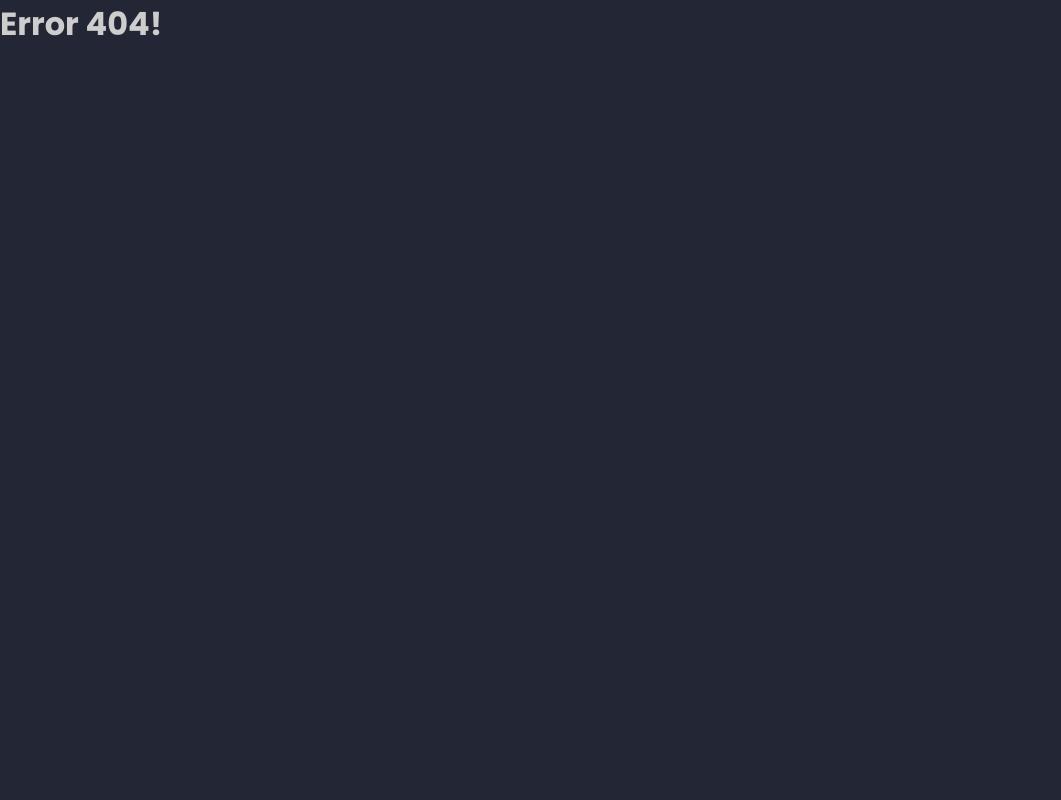
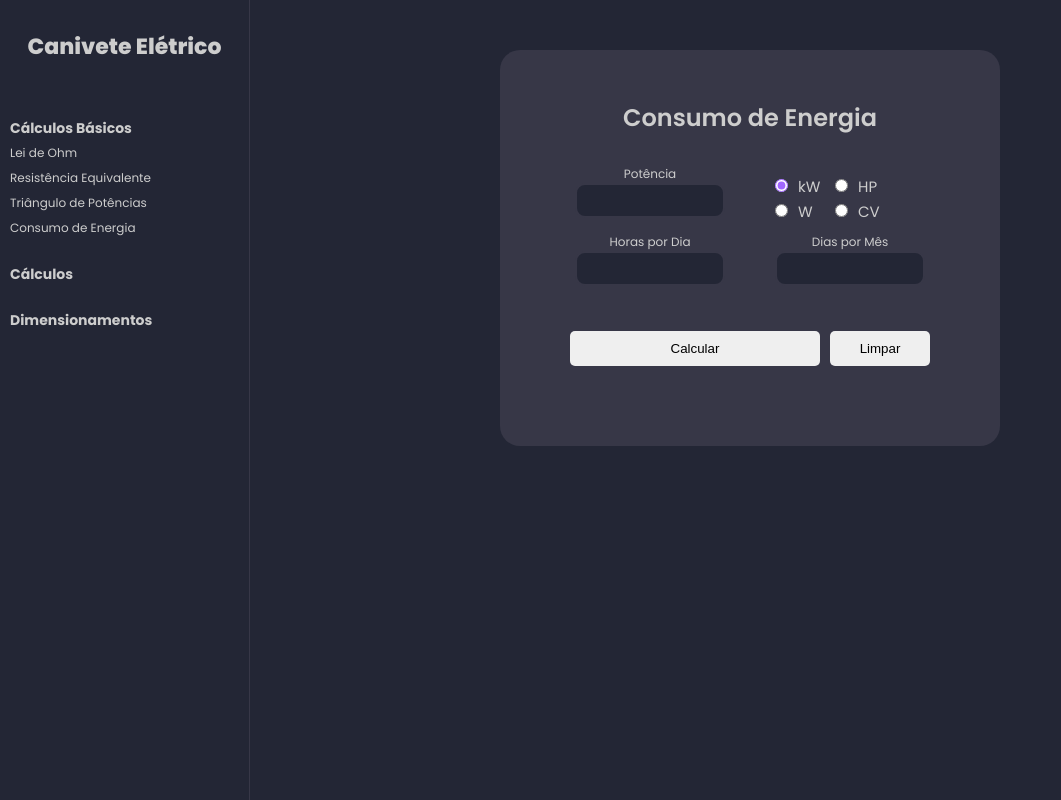
Before and after one commit to GuiSilvaAndrade/canivete-eletrico, a React (Create React App) app: page /consumo-de-energia in a window 1280 px wide. Before the commit this address had no page. Shown: the whole page, without its empty margins (0-1061 px from the left). Built offline with nearby package versions, Linux system fonts and the light colour scheme; no server answers.

Commit message:
Consumo de energia ok

```diff
--- /dev/null
+++ b/src/components/InputRadio/index.js
@@ -0,0 +1,10 @@
+function InputRadio ({ text, onChange, tag, name  }) {
+  return (
+    <div className='container-input-radio'>
+      <input onChange={onChange} type="radio" id={tag} name={name} />
+      <label htmlFor={tag}>{text}</label>
+    </div>
+  )
+}
+
+export default InputRadio
--- /dev/null
+++ b/src/components/InputRadioDefaultChecked/index.js
@@ -0,0 +1,10 @@
+function InputRadioDefaultChecked ({text, onChange, tag, name}) {
+  return (
+    <div className='container-input-radio'>
+      <input onChange={onChange} type="radio" id={tag} name={name} defaultChecked/>
+      <label htmlFor={tag}>{text}</label>
+    </div>
+  )
+}
+
+export default InputRadioDefaultChecked
--- a/src/index.js
+++ b/src/index.js
@@ -4,12 +4,14 @@ import './styles/global.scss'
 import './styles/pages.scss'
 import App from './App'
 import { createBrowserRouter, RouterProvider } from 'react-router-dom';
+
 import HomePage from './pages/Default/HomePage';
 import ErrorPage from './pages/Default/ErrorPage'
 
 import TrianguloDePotencias from './pages/CalculosBasicos/TrianguloDePotencias';
 import LeiDeOhm from './pages/CalculosBasicos/LeiDeOhm';
 import ResistenciaEquivalente from './pages/CalculosBasicos/ResistenciaEquivalente'
+import ConsumoDeEnergia from './pages/CalculosBasicos/ConsumoDeEnergia';
 
 
 
@@ -34,6 +36,10 @@ const router = createBrowserRouter([
       {
         path: "/resistencia-equivalente",
         element: <ResistenciaEquivalente />
+      },
+      {
+        path: "/consumo-de-energia",
+        element: <ConsumoDeEnergia />
       }
     ]
   }
--- /dev/null
+++ b/src/pages/CalculosBasicos/ConsumoDeEnergia.js
@@ -0,0 +1,99 @@
+import { useRef, useState } from 'react'
+import { useEffect } from 'react';
+import api from '../../services/api';
+import Input from '../../components/Input'
+import InputRadio from '../../components/InputRadio'
+import InputRadioDefaultChecker from '../../components/InputRadioDefaultChecked'
+
+function ConsumoDeEnergia() {
+  const [sendToAPI, setSendToAPI] = useState()
+  const [powerValue, setPowerValue] = useState("")
+  const [HoursPerDayValue, setHourPerDayValue] = useState("")
+  const [daysPerMonthValue, setDaysPerMonthValue] = useState("")
+
+  const selectUnit = useRef('kW')
+  const responseOne = useRef() // Necessário para usar o textarea dentro do useEffect
+
+  const data = {
+    potencia: powerValue,
+    unidade: selectUnit.current,
+    horasPorDia: HoursPerDayValue,
+    diasPorMes: daysPerMonthValue
+  }
+
+  const cleanAll = () => {
+    setPowerValue('')
+    setHourPerDayValue('')
+    setDaysPerMonthValue('')
+    responseOne.current = ''
+  }
+
+  const handleChangePowerValue = (e) => {setPowerValue(e.target.value)}
+  const handleChangeHoursPerDayValue = (e) => {setHourPerDayValue(e.target.value)}
+  const handleChangeDaysPerMonthValue = (e) => {setDaysPerMonthValue(e.target.value)}
+
+  // Set input radio variable
+  const setW = () => { selectUnit.current = "W" }
+  const setKW = () => { selectUnit.current = "kW" }
+  const setHP = () => { selectUnit.current = "HP" }
+  const setCV = () => { selectUnit.current = "CV" }
+
+  useEffect(() => {
+    api.post('consumo-energia', data)
+  .then(res => {
+    const { consumo } = res.data[0]
+    setSendToAPI() // Evita de ter que dar 2 cliques no botão para o textarea renderizar
+    console.log(data)
+    responseOne.current = `Potência: ${consumo} kWh`
+  }).catch(err =>  {
+    console.error(err);
+  })
+  }, [sendToAPI])
+
+  return (
+  <div className='container-main'>
+    <div className='container-content'>
+      <h2 className='main-title'>Consumo de Energia</h2>
+
+      <div className='container-inputs'>
+        <div>
+          <Input text={'Potência'} value={powerValue} onChange={handleChangePowerValue} />
+          <Input text={'Horas por Dia'} value={HoursPerDayValue} onChange={handleChangeHoursPerDayValue} />
+        </div>
+
+        <div className='container-radio-consumo'>
+          <div className='container-radio-consumo-2'>
+            <div className='container-radio-consumo-3'>
+
+            <InputRadioDefaultChecker text={'kW'} onChange={setKW} name ={'label'} tag={'kw'}/>
+            <InputRadio text={'W'} onChange={setW} name ={'label'} tag={'w'}/>
+
+            </div>
+
+            <div className='container-radio-consumo-3'>
+
+              <InputRadio text={'HP'} onChange={setHP} name={'label'} tag={'hp'}/>
+              <InputRadio text={'CV'} onChange={setCV} name={'label'} tag={'cv'}/>
+
+            </div>
+
+          </div>
+
+          <Input text={'Dias por Mês'} value={daysPerMonthValue} onChange={handleChangeDaysPerMonthValue} />
+        </div>
+
+      </div>
+
+      <div>
+        <button className='send-button' onClick={setSendToAPI}>Calcular</button>
+        <button className='clear-button' onClick={cleanAll}>Limpar</button>
+      </div>
+
+      <div className='container-responses'>
+        <p>{responseOne.current}</p>
+      </div>
+    </div>
+  </div>
+)}
+
+export default ConsumoDeEnergia
--- a/src/pages/CalculosBasicos/LeiDeOhm.js
+++ b/src/pages/CalculosBasicos/LeiDeOhm.js
@@ -3,7 +3,7 @@ import { useEffect } from 'react';
 import api from '../../services/api';
 import Input from '../../components/Input'
 
-function TrianguloDePotencias() {
+function LeiDeOhm() {
   const [sendToAPI, setSendToAPI] = useState()
   const [currentValue, setCurrentValue] = useState("")
   const [voltageValue, setVoltageValue] = useState("")
@@ -27,7 +27,7 @@ function TrianguloDePotencias() {
     setResistanceValue(e.target.value)
   }
 
-  const dados = {
+  const data = {
     corrente: currentValue,
     resistencia: resistanceValue,
     tensao: voltageValue
@@ -37,11 +37,10 @@ function TrianguloDePotencias() {
   const responsePotencia = useRef()
 
   useEffect(() => {
-    api.post('lei-de-ohm', dados)
+    api.post('lei-de-ohm', data)
   .then(res => {
     const { correnteCalculada, resistenciaCalculada, tensaoCalculada, potenciaCalculada, itemCalculo, error } = res.data[0]
     setSendToAPI() // Evita de ter que dar 2 cliques no botão para o textarea renderizar
-    console.log(res.data[0])
     if (itemCalculo !== "") {
       if (itemCalculo === "Tensão") {
         responsePrincipal.current = `Tensão: ${tensaoCalculada} V`
@@ -92,4 +91,4 @@ function TrianguloDePotencias() {
   </div>
 )}
 
-export default TrianguloDePotencias
+export default LeiDeOhm
--- a/src/pages/CalculosBasicos/ResistenciaEquivalente.js
+++ b/src/pages/CalculosBasicos/ResistenciaEquivalente.js
@@ -2,6 +2,8 @@ import { useRef, useState } from 'react'
 import { useEffect } from 'react';
 import api from '../../services/api';
 import Input from '../../components/Input'
+import InputRadio from '../../components/InputRadio'
+import InputRadioDefaultChecker from '../../components/InputRadioDefaultChecked'
 
 function ResistenciaEquivalente() {
   const [sendToAPI, setSendToAPI] = useState()
@@ -77,25 +79,20 @@ function ResistenciaEquivalente() {
       <h2 className='main-title'>Resistência Equivalente</h2>
 
       <div className='container-inputs'>
+
         <div>
           <Input text={'Resistência 1 (Ω)'} value={res1} onChange={handleChangeRes1} />
           <Input text={'Resistência 2 (Ω)'} value={res2} onChange={handleChangeRes2} />
           <Input text={'Resistência 3 (Ω)'} value={res3} onChange={handleChangeRes3} />
         </div>
+
         <div>
           <Input text={'Resistência 4 (Ω)'} value={res4} onChange={handleChangeRes4} />
           <Input text={'Resistência 5 (Ω)'} value={res5} onChange={handleChangeRes5} />
-
-        <div className='container-input-radio'>
-          <input onChange={serie} type="radio" value="serie" name="rede" id='serie' defaultChecked/>
-          <label htmlFor='serie'>Série</label>
-        </div>
-        <div className='container-input-radio'>
-          <input onChange={paralelo} type="radio" value="paralelo" name="rede" id='paralelo' />
-          <label htmlFor='paralelo'>Paralelo</label>
+          <InputRadioDefaultChecker text={'Série'} onChange={serie} name={'label'} tag={'serie'}/>
+          <InputRadio text={'Paralelo'} onChange={paralelo} name={'label'} tag={'paralelo'}/>
         </div>
 
-        </div>
       </div>
 
       <div>
--- a/src/pages/CalculosBasicos/TrianguloDePotencias.js
+++ b/src/pages/CalculosBasicos/TrianguloDePotencias.js
@@ -2,6 +2,8 @@ import { useRef, useState } from 'react'
 import { useEffect } from 'react';
 import api from '../../services/api';
 import Input from '../../components/Input'
+import InputRadio from '../../components/InputRadio'
+import InputRadioDefaultChecker from '../../components/InputRadioDefaultChecked'
 
 function TrianguloDePotencias() {
   const [sendToAPI, setSendToAPI] = useState('')
@@ -16,6 +18,7 @@ function TrianguloDePotencias() {
     fatorDePotencia: fatorPotencia,
     monofasico: radioInput
   }
+
   const cleanAll = () => {
     setPowerValue('')
     setVoltageValue('')
@@ -76,6 +79,7 @@ function TrianguloDePotencias() {
     <h2 className='main-title'>Triângulo de Potências</h2>
 
     <div className='container-inputs'>
+
       <div>
         <Input text={'Potência (W)'} value={powerValue} onChange={handleChangePowerValue} />
         <Input text={'Fator de Potência'} value={fatorPotencia} onChange={handleChangeFatorPotencia} />
@@ -83,15 +87,10 @@ function TrianguloDePotencias() {
 
       <div>
         <Input text={'Tensão (V)'} value={voltageValue} onChange={handleChangeVoltageValue} />
-        <div className='container-input-radio'>
-          <input onChange={monoChecked} type="radio" value="monofasico" name="rede" id='mono' defaultChecked/>
-          <label htmlFor='mono'>Monofásico</label>
-        </div>
-        <div className='container-input-radio'>
-          <input onChange={triChecked} type="radio" value="trifasico" name="rede" id='tri' />
-          <label htmlFor='tri'>Trifásico</label>
-        </div>
+        <InputRadioDefaultChecker text={'Monofásico'} onChange={monoChecked} name ={'rede'} tag={'monofasico'}/>
+        <InputRadio text={'Trifásico'} onChange={triChecked} name ={'rede'} tag={'trifasico'}/>
       </div>
+
     </div>
 
     <div>
--- a/src/pages/Navbar/index.js
+++ b/src/pages/Navbar/index.js
@@ -23,6 +23,10 @@ function Navbar() {
         <Link to="/triangulo-de-potencias">Triângulo de Potências</Link>
       </div>
 
+      <div className='navbar-link'>
+        <Link to="/consumo-de-energia">Consumo de Energia</Link>
+      </div>
+
 
 
       <h5>Cálculos</h5>
--- a/src/styles/pages.scss
+++ b/src/styles/pages.scss
@@ -38,9 +38,19 @@
       margin: 0 auto;
       display: flex;
       gap: 50px;
+
+      .container-radio-consumo{
+
+        .container-radio-consumo-2{
+          display: flex;
+          padding: 8.8px 0;
+
+          .container-input-radio {
+              width: 60px;
+            }
+        }
+      }
     }
-
-    //.container-responses{}
   }
 }
 
```
